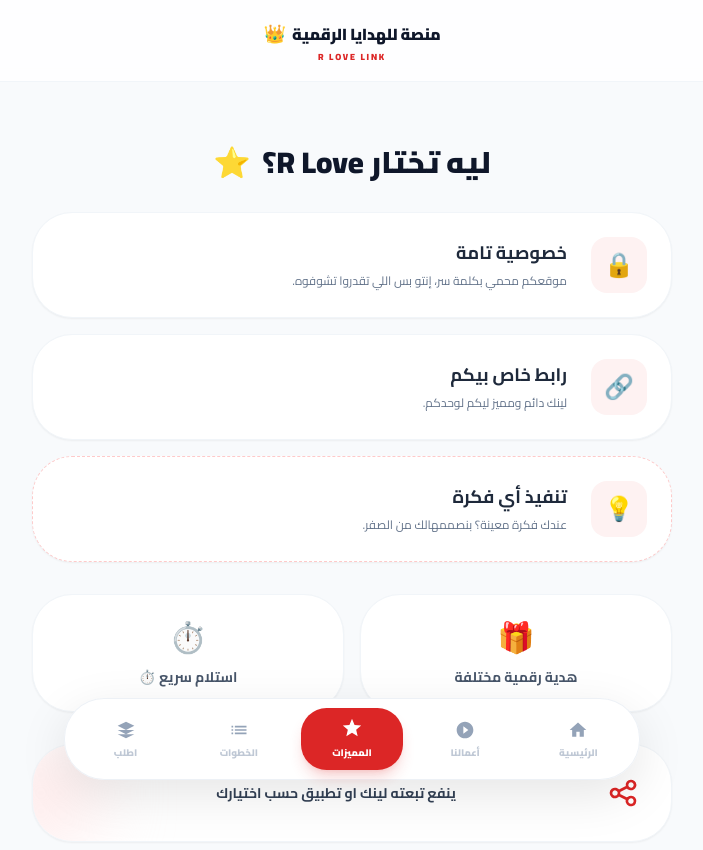
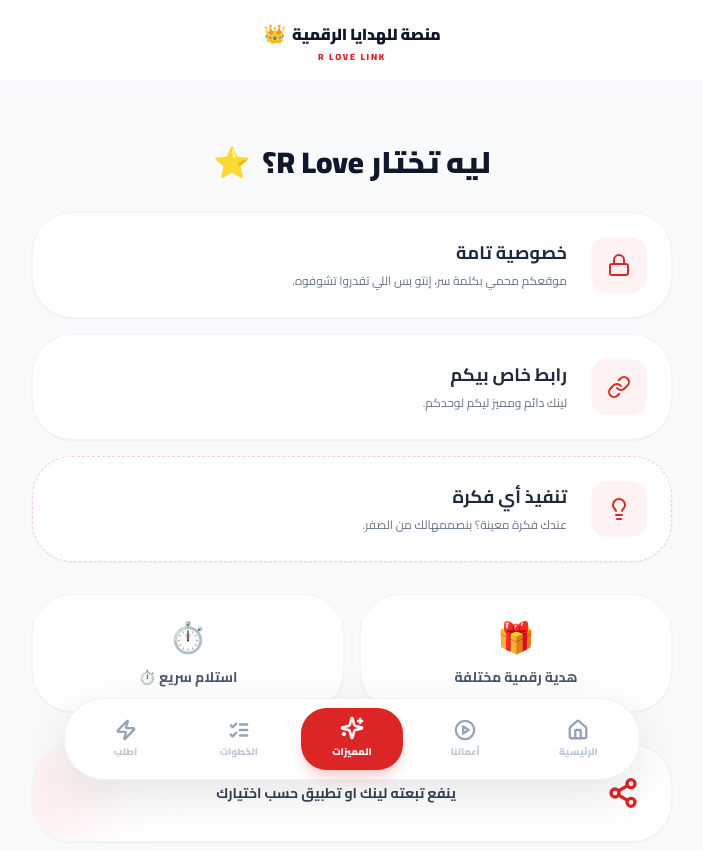
Before and after one commit to moohammedgamall/R-Love-link, a React (Vite) app: page / in a window 1280 px wide. Both pictures are taken after a click on the button "المميزات". Shown: the top 850 px of the page, without its empty margins (288-991 px from the left). Built offline with nearby package versions, Linux system fonts and the light colour scheme; no server answers; the database is empty.

Commit message:
feat: Integrate Lucide React icons for enhanced UI
Replaces placeholder icons with appropriately sized Lucide React components across various components like Navbar, Chatbot, PersonalPage, and Features. This change also updates the dependency list to include `lucide-react`.

```diff
--- a/components/BottomNav.tsx
+++ b/components/BottomNav.tsx
@@ -1,5 +1,6 @@
 
 import React from 'react';
+import { Home, PlayCircle, Sparkles, ListChecks, Zap } from 'lucide-react';
 
 interface Props {
   active: 'home' | 'examples' | 'features' | 'steps' | 'order';
@@ -8,31 +9,11 @@
 
 const BottomNav: React.FC<Props> = ({ active, setActive }) => {
   const tabs = [
-    { id: 'home', label: 'الرئيسية', icon: (
-      <svg xmlns="http://www.w3.org/2000/svg" className="h-5 w-5 sm:h-6" viewBox="0 0 24 24" fill="currentColor">
-        <path d="M10 20v-6h4v6h5v-8h3L12 3 2 12h3v8z" />
-      </svg>
-    )},
-    { id: 'examples', label: 'أعمالنا', icon: (
-      <svg xmlns="http://www.w3.org/2000/svg" className="h-5 w-5 sm:h-6" viewBox="0 0 24 24" fill="currentColor">
-        <path d="M12 2C6.48 2 2 6.48 2 12s4.48 10 10 10 10-4.48 10-10S17.52 2 12 2zm-2 14.5v-9l6 4.5-6 4.5z" />
-      </svg>
-    )},
-    { id: 'features', label: 'المميزات', icon: (
-      <svg xmlns="http://www.w3.org/2000/svg" className="h-5 w-5 sm:h-6" viewBox="0 0 24 24" fill="currentColor">
-        <path d="M12 17.27L18.18 21l-1.64-7.03L22 9.24l-7.19-.61L12 2 9.19 8.63 2 9.24l5.46 4.73L5.82 21z" />
-      </svg>
-    )},
-    { id: 'steps', label: 'الخطوات', icon: (
-      <svg xmlns="http://www.w3.org/2000/svg" className="h-5 w-5 sm:h-6" viewBox="0 0 24 24" fill="currentColor">
-        <path d="M3 13h2v-2H3v2zm0 4h2v-2H3v2zm0-8h2V7H3v2zm4 4h14v-2H7v2zm0 4h14v-2H7v2zM7 7v2h14V7H7z" />
-      </svg>
-    )},
-    { id: 'order', label: 'اطلب', icon: (
-      <svg xmlns="http://www.w3.org/2000/svg" className="h-5 w-5 sm:h-6" viewBox="0 0 24 24" fill="currentColor">
-        <path d="M12 2L2 7l10 5 10-5-10-5zM2 17l10 5 10-5M2 12l10 5 10-5" />
-      </svg>
-    )},
+    { id: 'home', label: 'الرئيسية', icon: <Home size={22} strokeWidth={2.5} /> },
+    { id: 'examples', label: 'أعمالنا', icon: <PlayCircle size={22} strokeWidth={2.5} /> },
+    { id: 'features', label: 'المميزات', icon: <Sparkles size={22} strokeWidth={2.5} /> },
+    { id: 'steps', label: 'الخطوات', icon: <ListChecks size={22} strokeWidth={2.5} /> },
+    { id: 'order', label: 'اطلب', icon: <Zap size={22} strokeWidth={2.5} /> },
   ];
 
   return (
@@ -49,7 +30,6 @@
                   isActive ? 'text-white' : 'text-slate-400 hover:text-red-500'
                 }`}
               >
-                {/* Pill Indicator - Red background for active state */}
                 {isActive && (
                   <div className="absolute inset-y-1 inset-x-1 bg-red-600 rounded-[1.6rem] z-[-1] shadow-lg shadow-red-600/20 animate-in fade-in zoom-in-95 duration-200"></div>
                 )}
--- a/components/Features.tsx
+++ b/components/Features.tsx
@@ -1,5 +1,6 @@
 
 import React from 'react';
+import { Lock, Link, Lightbulb, Share2 } from 'lucide-react';
 
 interface Props {
   onCtaClick: () => void;
@@ -7,9 +8,9 @@
 
 const Features: React.FC<Props> = ({ onCtaClick }) => {
   const items = [
-    { title: 'خصوصية تامة', desc: 'موقعكم محمي بكلمة سر، إنتو بس اللي تقدروا تشوفوه.', icon: '🔒', color: 'bg-red-50 text-red-600' },
-    { title: 'رابط خاص بيكم', desc: 'لينك دائم ومميز ليكم لوحدكم.', icon: '🔗', color: 'bg-red-50 text-red-600' },
-    { title: 'تنفيذ أي فكرة', desc: 'عندك فكرة معينة؟ بنصممهالك من الصفر.', icon: '💡', color: 'bg-red-50 text-red-600', border: true },
+    { title: 'خصوصية تامة', desc: 'موقعكم محمي بكلمة سر، إنتو بس اللي تقدروا تشوفوه.', icon: <Lock size={24} />, color: 'bg-red-50 text-red-600' },
+    { title: 'رابط خاص بيكم', desc: 'لينك دائم ومميز ليكم لوحدكم.', icon: <Link size={24} />, color: 'bg-red-50 text-red-600' },
+    { title: 'تنفيذ أي فكرة', desc: 'عندك فكرة معينة؟ بنصممهالك من الصفر.', icon: <Lightbulb size={24} />, color: 'bg-red-50 text-red-600', border: true },
   ];
 
   const smallCards = [
@@ -31,7 +32,7 @@
             onClick={onCtaClick}
             className={`bg-white border ${item.border ? 'border-dashed border-red-200' : 'border-slate-100'} p-6 rounded-[2.5rem] flex items-center justify-between group transition-all shadow-sm cursor-pointer hover:border-red-400 hover:shadow-md active:scale-95`}
           >
-            <div className={`w-14 h-14 ${item.color} rounded-2xl flex items-center justify-center text-2xl group-hover:rotate-6 transition-transform`}>
+            <div className={`w-14 h-14 ${item.color} rounded-2xl flex items-center justify-center group-hover:rotate-6 transition-transform`}>
               {item.icon}
             </div>
             <div className="text-right flex-1 pr-6" dir="rtl">
@@ -61,10 +62,8 @@
       >
         <div className="absolute -left-10 bottom-0 w-24 h-24 bg-red-100 rounded-full blur-2xl"></div>
         <div className="flex items-center justify-between relative z-10" dir="rtl">
-          <div className="text-2xl text-red-600">
-             <svg xmlns="http://www.w3.org/2000/svg" className="h-8 w-8" fill="none" viewBox="0 0 24 24" stroke="currentColor">
-              <path strokeLinecap="round" strokeLinejoin="round" strokeWidth={2} d="M8.684 13.342C8.886 12.938 9 12.482 9 12c0-.482-.114-.938-.316-1.342m0 2.684a3 3 0 110-2.684m0 2.684l6.632 3.316m-6.632-6l6.632-3.316m0 0a3 3 0 105.367-2.684 3 3 0 00-5.367 2.684zm0 9.316a3 3 0 105.368 2.684 3 3 0 00-5.368-2.684z" />
-            </svg>
+          <div className="text-red-600">
+             <Share2 size={32} strokeWidth={2.5} />
           </div>
           <p className="text-sm font-bold text-center flex-1 text-slate-700">ينفع تبعته لينك او تطبيق حسب اختيارك</p>
         </div>
--- a/components/Navbar.tsx
+++ b/components/Navbar.tsx
@@ -1,5 +1,6 @@
 
 import React, { useState, useRef } from 'react';
+import { User } from 'lucide-react';
 
 interface Props {
   onLoginClick: () => void;
@@ -8,7 +9,6 @@
 
 const Navbar: React.FC<Props> = ({ onLoginClick, hideLogin }) => {
   const [clickCount, setClickCount] = useState(0);
-  // Fix: Use ReturnType<typeof setTimeout> to avoid dependency on NodeJS namespace in browser environment
   const clickTimeoutRef = useRef<ReturnType<typeof setTimeout> | null>(null);
 
   const goToAdmin = () => {
@@ -30,29 +30,25 @@
     } else {
       clickTimeoutRef.current = setTimeout(() => {
         setClickCount(0);
-      }, 500); // يجب أن تكون النقرات متتالية في أقل من نصف ثانية
+      }, 500);
     }
   };
 
   return (
     <nav className="fixed top-0 left-0 right-0 z-[100] px-4 py-5 bg-white/80 backdrop-blur-xl border-b border-slate-100">
       <div className="max-w-xl mx-auto grid grid-cols-3 items-center">
-        {/* الجانب الأيمن - فارغ للحفاظ على التنسيق بعد حذف زر الدخول */}
         <div className="flex justify-start">
           {!hideLogin && (
             <button
               onClick={onLoginClick}
-              className="p-3 bg-slate-50 text-slate-400 rounded-2xl hover:bg-red-50 hover:text-red-600 transition-all duration-300 border border-slate-100 shadow-sm active:scale-90"
+              className="p-3 bg-slate-50 text-slate-400 rounded-2xl hover:bg-red-50 hover:text-red-600 transition-all duration-300 border border-slate-100 shadow-sm active:scale-90 flex items-center justify-center"
               aria-label="تسجيل الدخول"
             >
-              <svg xmlns="http://www.w3.org/2000/svg" className="h-5 w-5" fill="none" viewBox="0 0 24 24" stroke="currentColor">
-                <path strokeLinecap="round" strokeLinejoin="round" strokeWidth={2.5} d="M12 15v2m-6 4h12a2 2 0 002-2v-6a2 2 0 00-2-2H6a2 2 0 00-2 2v6a2 2 0 002 2zm10-10V7a4 4 0 00-8 0v4h8z" />
-              </svg>
+              <User size={20} strokeWidth={2.5} />
             </button>
           )}
         </div>
 
-        {/* المنتصف - اللوجو (التفاعل بـ 3 نقرات) */}
         <div
           className="text-center flex flex-col items-center cursor-default select-none active:scale-95 transition-transform"
           onClick={handleLogoClick}
@@ -64,9 +60,7 @@
           <p className="text-[9px] text-red-600 font-black uppercase tracking-[0.2em] leading-none mt-1">R LOVE LINK</p>
         </div>
 
-        {/* الجانب الأيسر - فارغ تماماً لإخفاء أي وصول للإدارة */}
         <div className="flex justify-end">
-          {/* تم حذف أيقونة القفل من هنا */}
         </div>
       </div>
     </nav>
--- a/index.html
+++ b/index.html
@@ -73,7 +73,8 @@
     "react-dom/": "https://esm.sh/react-dom@^19.2.4/",
     "react/": "https://esm.sh/react@^19.2.4/",
     "react": "https://esm.sh/react@^19.2.4",
-    "@supabase/supabase-js": "https://esm.sh/@supabase/supabase-js@^2.94.1"
+    "@supabase/supabase-js": "https://esm.sh/@supabase/supabase-js@^2.94.1",
+    "lucide-react": "https://esm.sh/lucide-react@^0.563.0"
   }
 }
 </script>
```
Also changed, not shown: components/Chatbot.tsx (+8 -21 lines), components/PersonalPage.tsx (+7 -8 lines).
